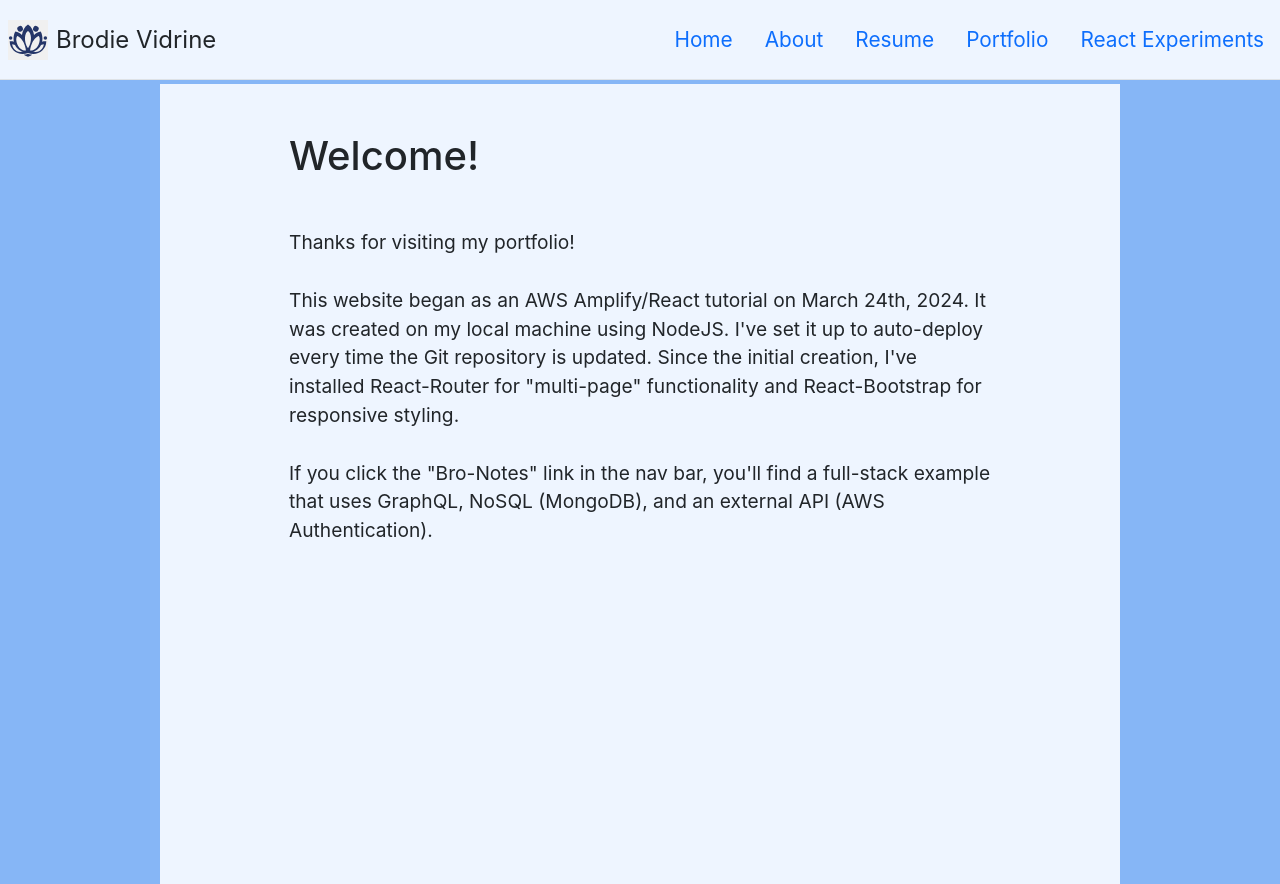
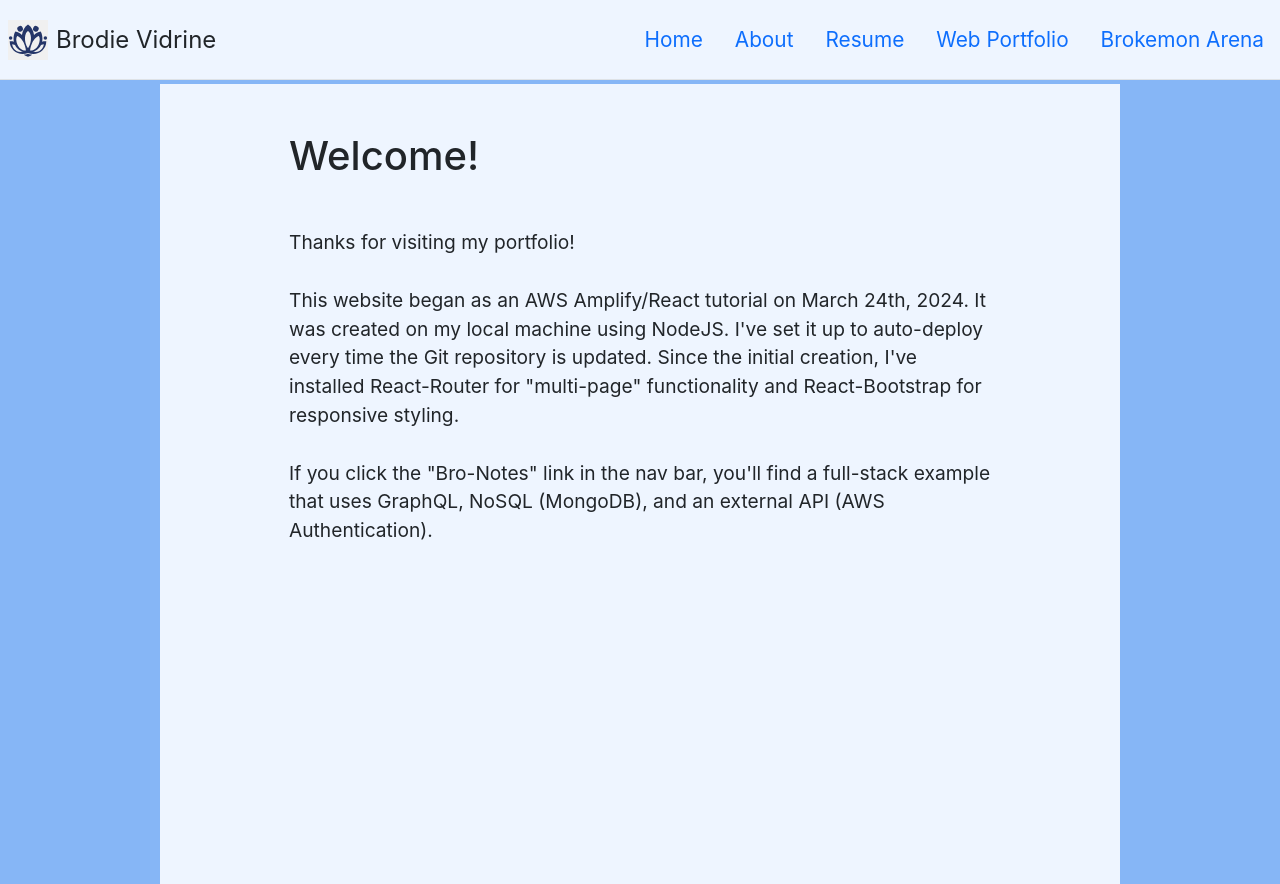
Before and after one commit to brodieVidrine/react-portfolio, a React (Create React App) app: page / in a window 1280 px wide. Built offline with nearby package versions, Linux system fonts and the light colour scheme; no server answers; what aws-amplify would draw is missing.

Commit message:
got the pdf working

```diff
--- a/src/components/NavBar.js
+++ b/src/components/NavBar.js
@@ -13,9 +13,9 @@ function NavBar(){
       <ul className="nav nav-pills">
         <li className="nav-item"><Link to="/" className="nav-link" aria-current="page">Home</Link></li>
         <li className="nav-item"><Link to="/about" className="nav-link">About</Link></li>
-        <li className="nav-item"><Link to="#" className="nav-link">Resume</Link></li>
-        <li className="nav-item"><Link to="#" className="nav-link">Portfolio</Link></li>
-        <li className="nav-item"><Link to="#" className="nav-link">React Experiments</Link></li>
+        <li className="nav-item"><Link to="/resume" className="nav-link">Resume</Link></li>
+        <li className="nav-item"><Link to="webPortfolio" className="nav-link">Web Portfolio</Link></li>
+        <li className="nav-item"><Link to="Brokemon Arena" className="nav-link">Brokemon Arena</Link></li>
       </ul>
     </header>
     )
--- a/src/graphql/queries.js
+++ b/src/graphql/queries.js
@@ -1,5 +1,5 @@
 /* eslint-disable */
-// this is an auto generated file. This will be overwritten
+// this is NOT an auto generated file. This will be overwritten
 
 export const getNote = /* GraphQL */ `
   query GetNote($id: ID!) {
--- a/src/index.js
+++ b/src/index.js
@@ -10,7 +10,8 @@ import {
 
 import './index.css';
 import About from './App';
-import HomePage from './pages/HomePage';
+import HomePage from './pages/Home';
+import Resume from './pages/Resume';
 
 import reportWebVitals from './reportWebVitals';
 import { Amplify } from 'aws-amplify';
@@ -28,6 +29,9 @@ const router = createBrowserRouter([
   },{
     path: "about",
     element: <About/>
+  },{
+    path: "resume",
+    element: <Resume/>
   }
 ]);
 
--- /dev/null
+++ b/src/pages/Resume.js
@@ -0,0 +1,29 @@
+import React from "react";
+import NavBar from "../components/NavBar";
+
+import Container from 'react-bootstrap/Container';
+import Row from 'react-bootstrap/Row';
+import Col from 'react-bootstrap/Col';
+
+import devResume from '../static/bVidrineResume1.pdf';
+
+function Resume(){
+
+    return(
+
+        <Container fluid className="bgc">
+            <NavBar></NavBar>
+            <Row className="w-75 mx-auto contentArea">
+                <Col>
+                    <h1 className="w-75 mx-auto mt-5">Resume</h1>
+                    <div className="mx-auto w-75 h-75">
+                        <iframe className="w-100 h-100 border border-primary" src={devResume}></iframe>
+                    </div>
+
+                </Col>
+            </Row>
+        </Container>
+    );
+}
+
+export default Resume
```
Also changed, not shown: src/custom.scss (deleted), src/pages/Home.js (renamed from src/pages/HomePage.js), 2 other files (tests, documents, lock files or other folders).
